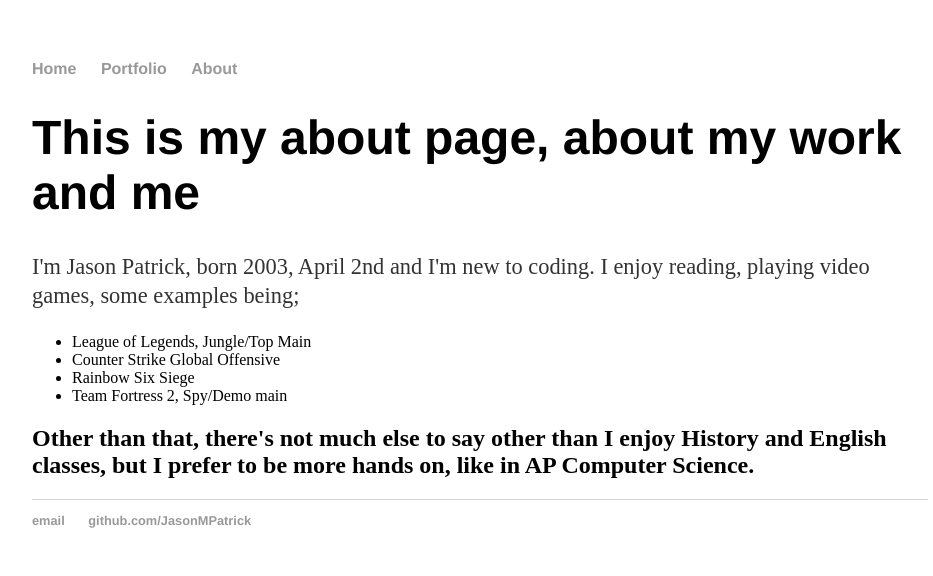
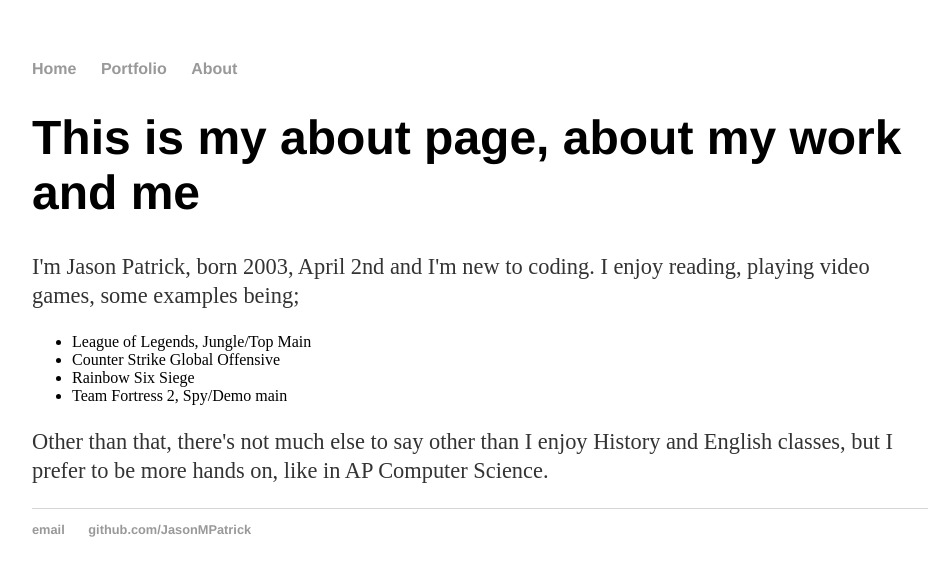
Before and after one commit to JasonMPatrick/JasonMPatrick.github.io, a Jekyll site: the page about.html, which Jekyll copies as it is, in a window 1280 px wide. Shown: the top 576 px of the page, without its empty margins (160-1093 px from the left). Built offline with Jekyll 4.4.1, drawn with Linux system fonts in a browser that asks for light colours.

```diff
--- a/about.html
+++ b/about.html
@@ -26,7 +26,7 @@
   <li> Rainbow Six Siege </li>
   <li> Team Fortress 2, Spy/Demo main
 </ul>
-   <h2> Other than that, there's not much else to say other than I enjoy History and English classes, but I prefer to be more hands on, like in AP Computer Science.
+   <p> Other than that, there's not much else to say other than I enjoy History and English classes, but I prefer to be more hands on, like in AP Computer Science. </p>
 
 
 			</div><!-- /.container -->
```
